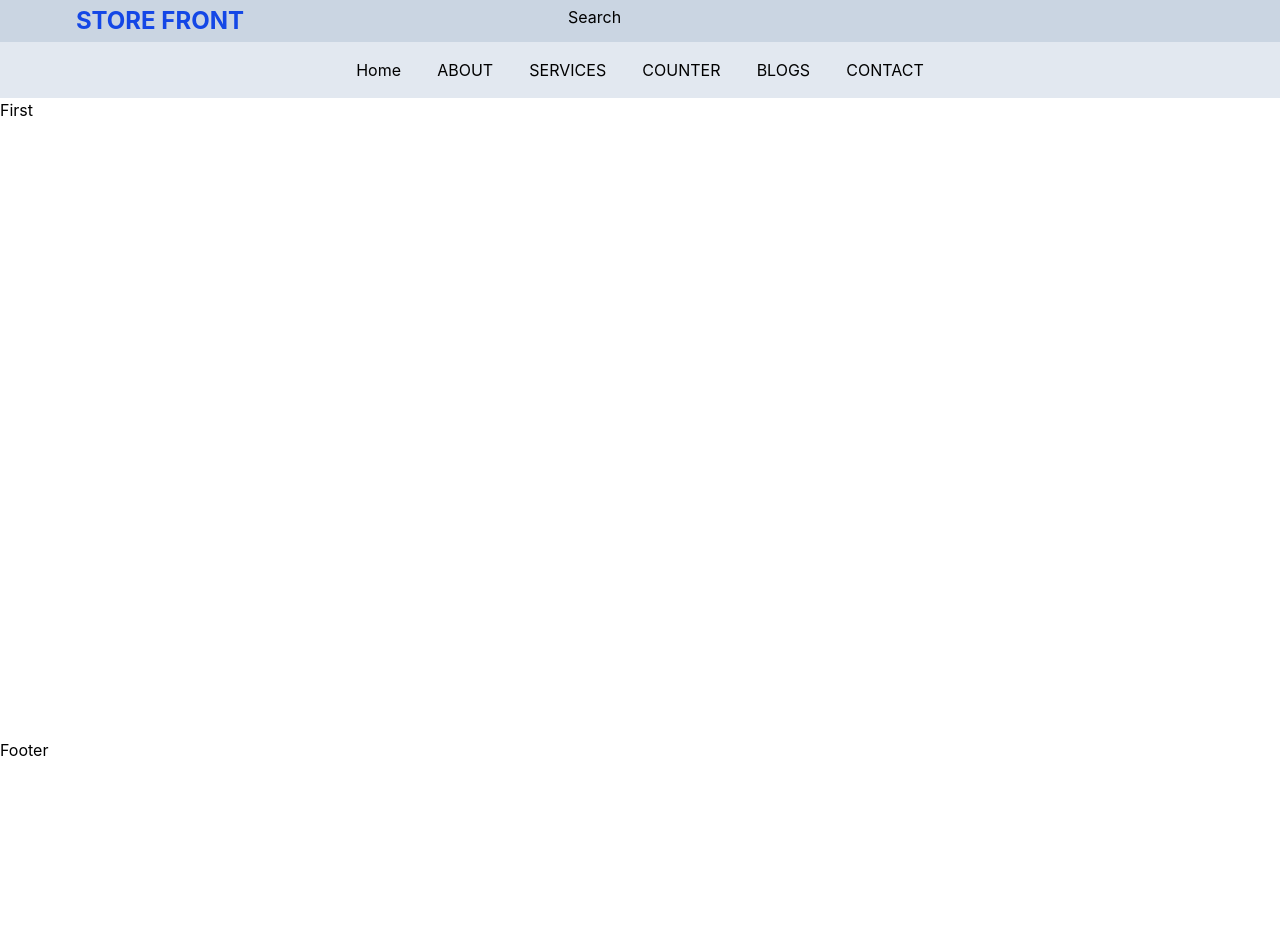
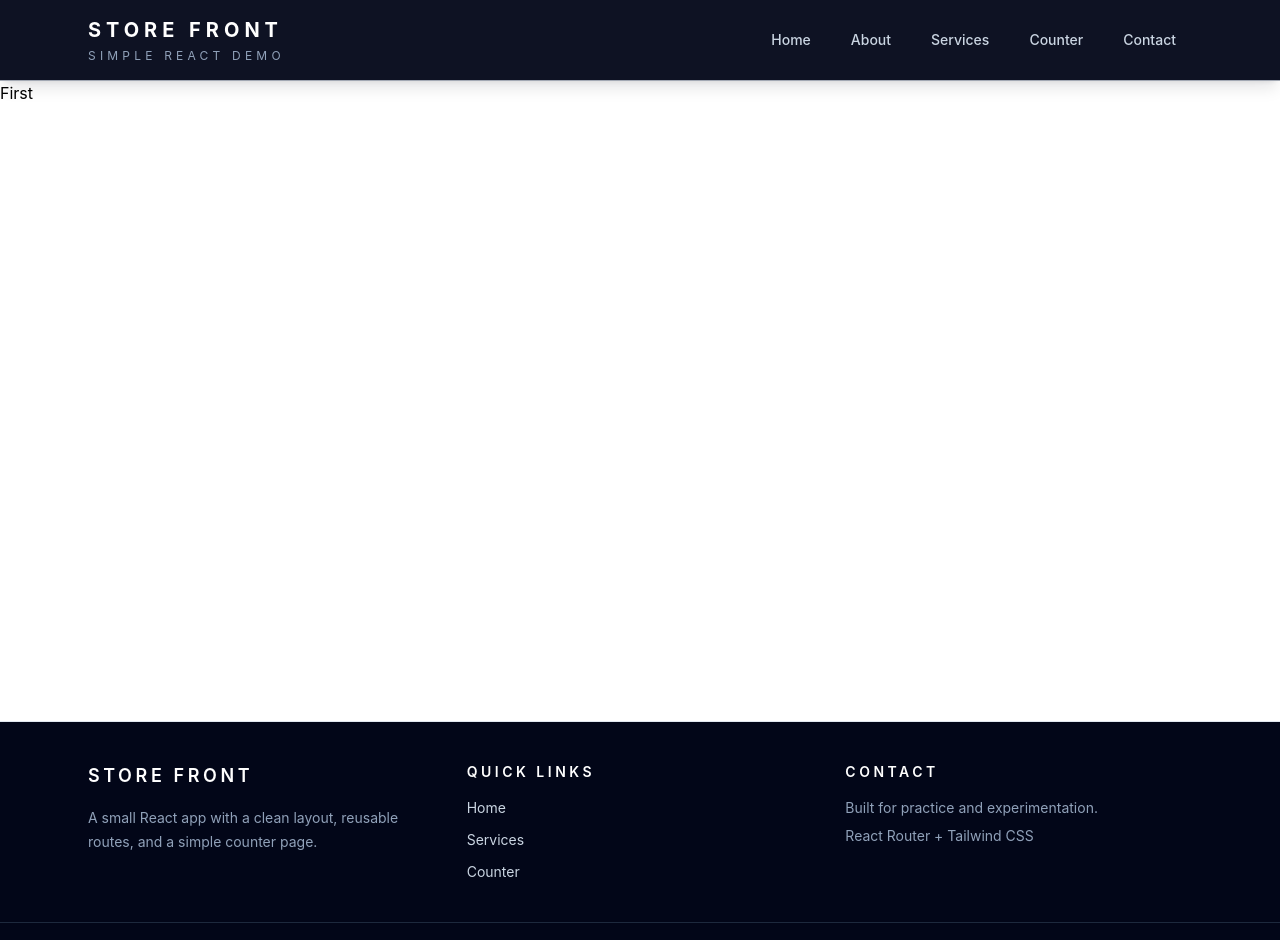
Before and after one commit to Soyam01/ReactTraining, a React (Vite) app: page / in a window 1280 px wide. Shown: the top 940 px of the page. Before the commit the page ends 800 px from the top, so only its background shows below. Built offline with nearby package versions, Linux system fonts and the light colour scheme.

Commit message:
navbar and footer changes

```diff
--- a/src/components/layouts/Footer.jsx
+++ b/src/components/layouts/Footer.jsx
@@ -1,8 +1,39 @@
 import React from 'react'
+import { Link } from 'react-router-dom'
 
 const Footer = () => {
   return (
-    <div>Footer</div>
+    <footer className="border-t border-slate-200 bg-slate-950 text-slate-300">
+      <div className="mx-auto grid w-full max-w-6xl gap-8 px-4 py-10 md:grid-cols-3 md:px-6">
+        <div>
+          <h2 className="text-lg font-semibold tracking-[0.2em] text-white">STORE FRONT</h2>
+          <p className="mt-4 max-w-sm text-sm leading-6 text-slate-400">
+            A small React app with a clean layout, reusable routes, and a simple counter page.
+          </p>
+        </div>
+
+        <div>
+          <h3 className="text-sm font-semibold uppercase tracking-[0.25em] text-white">Quick Links</h3>
+          <div className="mt-4 flex flex-col gap-3 text-sm">
+            <Link to="/home" className="transition hover:text-white">Home</Link>
+            <Link to="/services" className="transition hover:text-white">Services</Link>
+            <Link to="/counter" className="transition hover:text-white">Counter</Link>
+          </div>
+        </div>
+
+        <div>
+          <h3 className="text-sm font-semibold uppercase tracking-[0.25em] text-white">Contact</h3>
+          <div className="mt-4 space-y-2 text-sm text-slate-400">
+            <p>Built for practice and experimentation.</p>
+            <p>React Router + Tailwind CSS</p>
+          </div>
+        </div>
+      </div>
+
+      <div className="border-t border-slate-800 px-4 py-4 text-center text-xs uppercase tracking-[0.25em] text-slate-500 md:px-6">
+        © 2026 Store Front. All rights reserved.
+      </div>
+    </footer>
   )
 }
 
--- a/src/components/layouts/Header.jsx
+++ b/src/components/layouts/Header.jsx
@@ -1,28 +1,36 @@
 import React from 'react'
-import { Link } from 'react-router-dom'
+import { NavLink } from 'react-router-dom'
 
 const Header = () => {
   return (
-    <>
-        <div className="flex bg-slate-300 flex-col md:flex-row py-1.25">
-            <div className="logo w-full md:w-1/4 text-center text-2xl font-bold text-blue-700 cursor-pointer">STORE FRONT</div>
-            <div className="sear w-full md:w-1/4">
-                <input type="search" name="" id="" />
-                <button>Search</button>
+    <header className="sticky top-0 z-50 border-b border-slate-200/70 bg-slate-950/95 text-white shadow-lg shadow-slate-950/10 backdrop-blur">
+      <div className="mx-auto flex w-full max-w-6xl flex-col gap-4 px-4 py-4 md:flex-row md:items-center md:justify-between md:px-6">
+        <div className="flex items-center justify-between gap-4">
+          <div>
+            <div className="text-xl font-bold tracking-[0.25em] text-white">STORE FRONT</div>
+            <p className="mt-1 text-xs uppercase tracking-[0.35em] text-slate-400">Simple React demo</p>
+          </div>
+        </div>
 
-            </div>
-        </div>
-        <div className='bg-slate-200 sticky top-0 z-99'>
-            <div className="flex justify-evenly w-1/2 m-auto py-4">
-				<Link to='/home' className='hover:text-slate-900'>Home</Link>
-				<Link to='/about' className='hover:text-slate-900'>ABOUT</Link>
-				<Link to='/services' className='hover:text-slate-900'>SERVICES</Link>
-              <Link to='/counter' className='hover:text-slate-900'>COUNTER</Link>
-				<Link to='/blogs' className='hover:text-slate-900'>BLOGS</Link>
-				<Link to='/contact' className='hover:text-slate-900'>CONTACT</Link>
-			</div>
-        </div>
-    </>
+        <nav aria-label="Primary" className="flex flex-wrap items-center gap-2 md:justify-end">
+				<NavLink to='/home' className={({ isActive }) => `rounded-full px-4 py-2 text-sm font-medium transition ${isActive ? 'bg-white text-slate-950 shadow-sm' : 'text-slate-300 hover:bg-slate-800 hover:text-white'}`}>
+					Home
+				</NavLink>
+				<NavLink to='/about' className={({ isActive }) => `rounded-full px-4 py-2 text-sm font-medium transition ${isActive ? 'bg-white text-slate-950 shadow-sm' : 'text-slate-300 hover:bg-slate-800 hover:text-white'}`}>
+					About
+				</NavLink>
+				<NavLink to='/services' className={({ isActive }) => `rounded-full px-4 py-2 text-sm font-medium transition ${isActive ? 'bg-white text-slate-950 shadow-sm' : 'text-slate-300 hover:bg-slate-800 hover:text-white'}`}>
+					Services
+				</NavLink>
+				<NavLink to='/counter' className={({ isActive }) => `rounded-full px-4 py-2 text-sm font-medium transition ${isActive ? 'bg-emerald-400 text-slate-950 shadow-sm' : 'text-slate-300 hover:bg-slate-800 hover:text-white'}`}>
+					Counter
+				</NavLink>
+				<NavLink to='/contact' className={({ isActive }) => `rounded-full px-4 py-2 text-sm font-medium transition ${isActive ? 'bg-white text-slate-950 shadow-sm' : 'text-slate-300 hover:bg-slate-800 hover:text-white'}`}>
+					Contact
+				</NavLink>
+			</nav>
+      </div>
+    </header>
   )
 }
 
```
